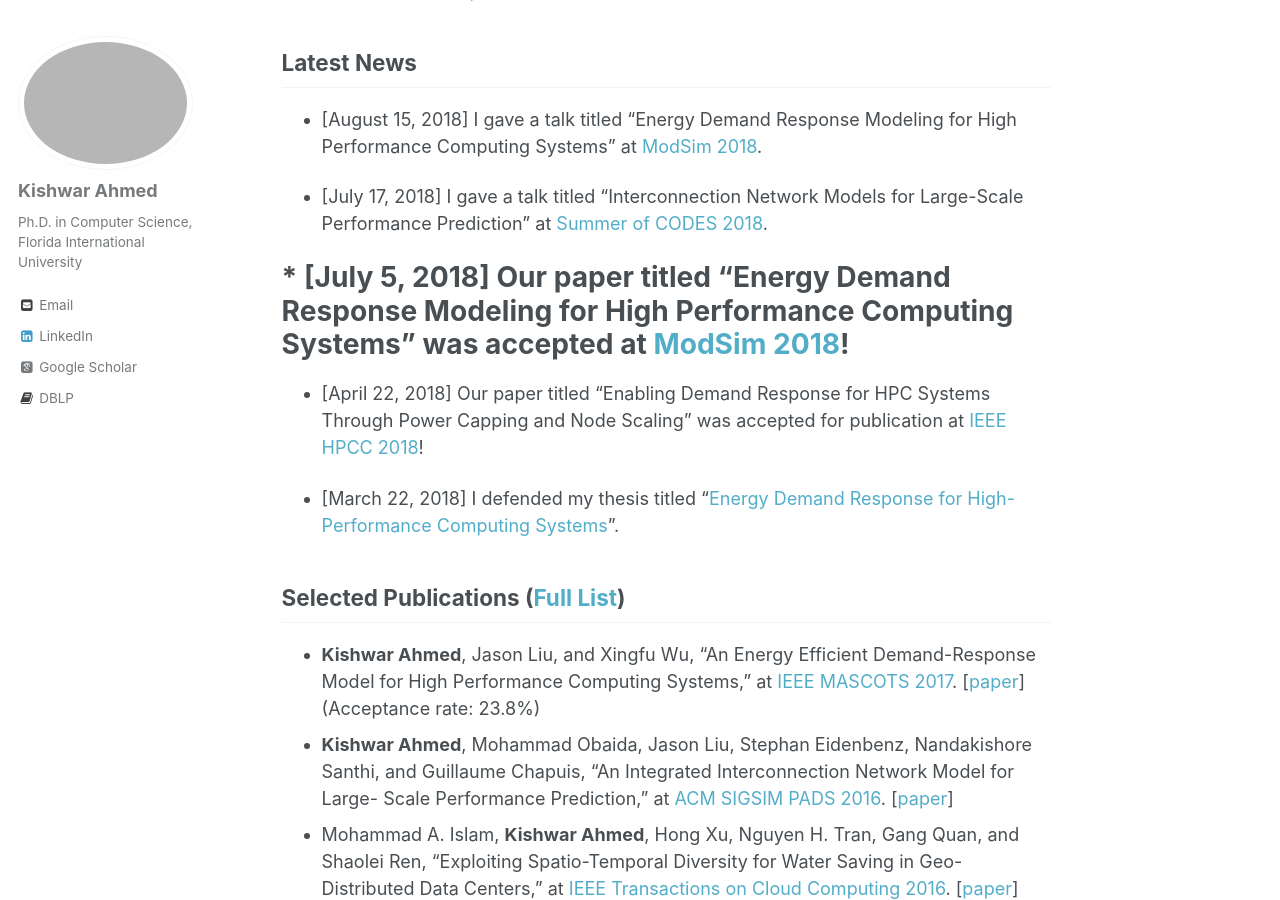
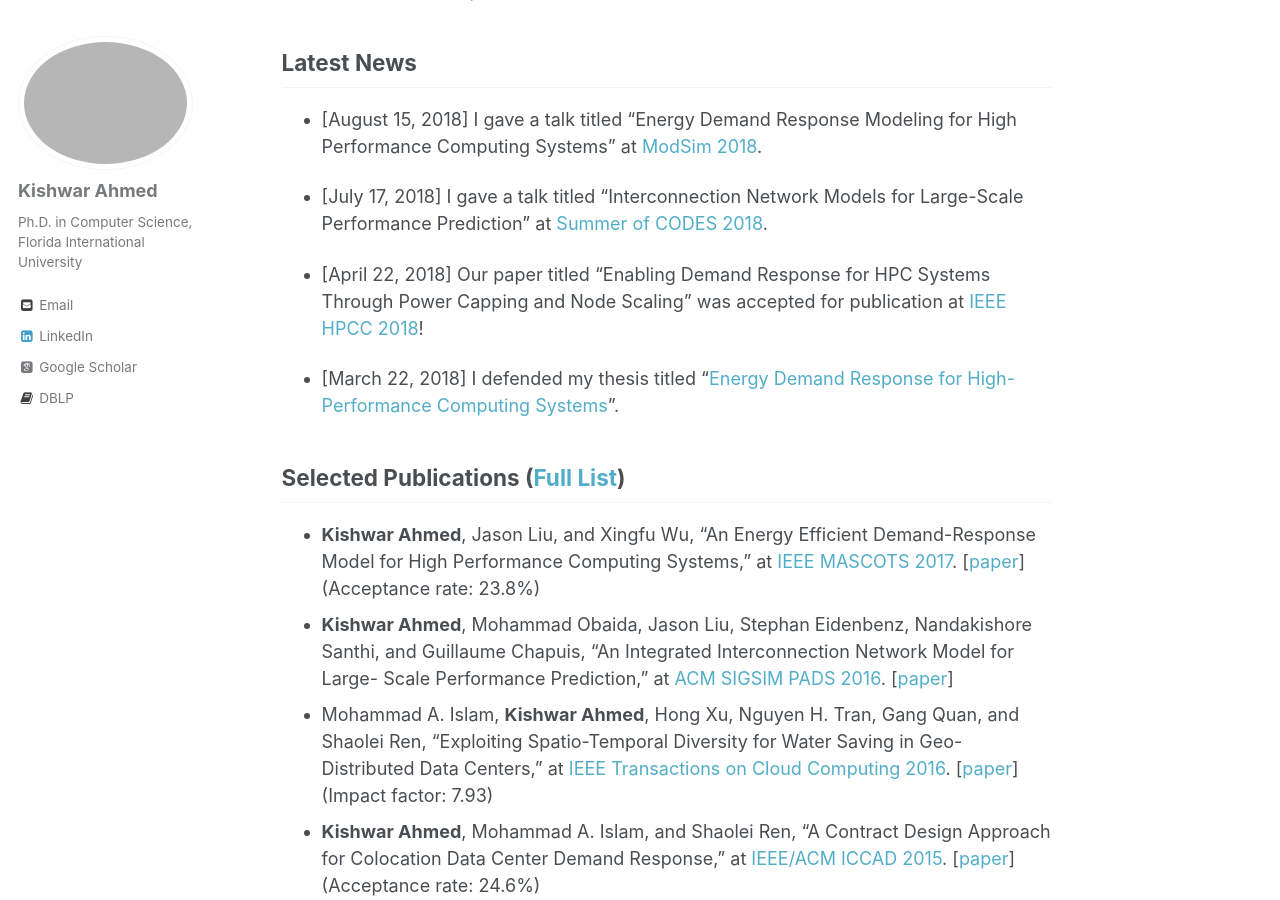
Before and after one commit to kishwarbd/kishwarbd.github.io, a Jekyll site: the page built from _pages/about.md, in a window 1280 px wide and 900 px high, scrolled down 539 px. Built offline with Jekyll 4.4.1, drawn with Linux system fonts in a browser that asks for light colours; some web fonts are replaced.

Commit message:
updates.

```diff
--- a/_pages/about.md
+++ b/_pages/about.md
@@ -29,8 +29,6 @@ For more information, please check out [Kishwar’s CV](https://kishwarbd.github
 
 * [July 17, 2018] I gave a talk titled “Interconnection Network Models for Large-Scale Performance Prediction” at [Summer of CODES 2018](https://press3.mcs.anl.gov/summerofcodes2018/).
 
-# * [July 5, 2018] Our paper titled “Energy Demand Response Modeling for High Performance Computing Systems” was accepted at [ModSim 2018](https://www.bnl.gov/modsim2018/)!
-
 * [April 22, 2018] Our paper titled “Enabling Demand Response for HPC Systems Through Power Capping and Node Scaling” was accepted for publication at [IEEE HPCC 2018](https://cse.stfx.ca/~hpcc2018/)!
 
 * [March 22, 2018] I defended my thesis titled “[Energy Demand Response for High-Performance Computing Systems](http://digitalcommons.fiu.edu/etd/3569/)”.
```
Also changed, not shown: 2 other files.
